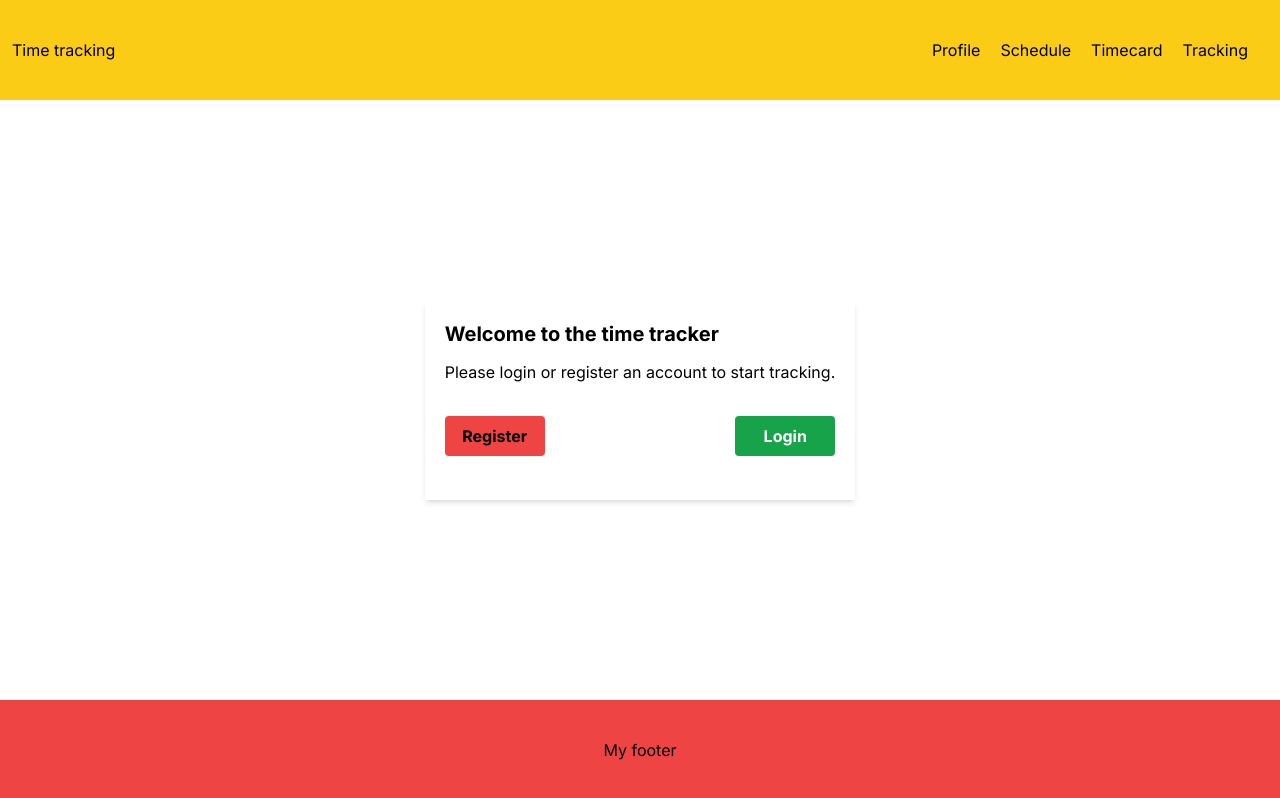
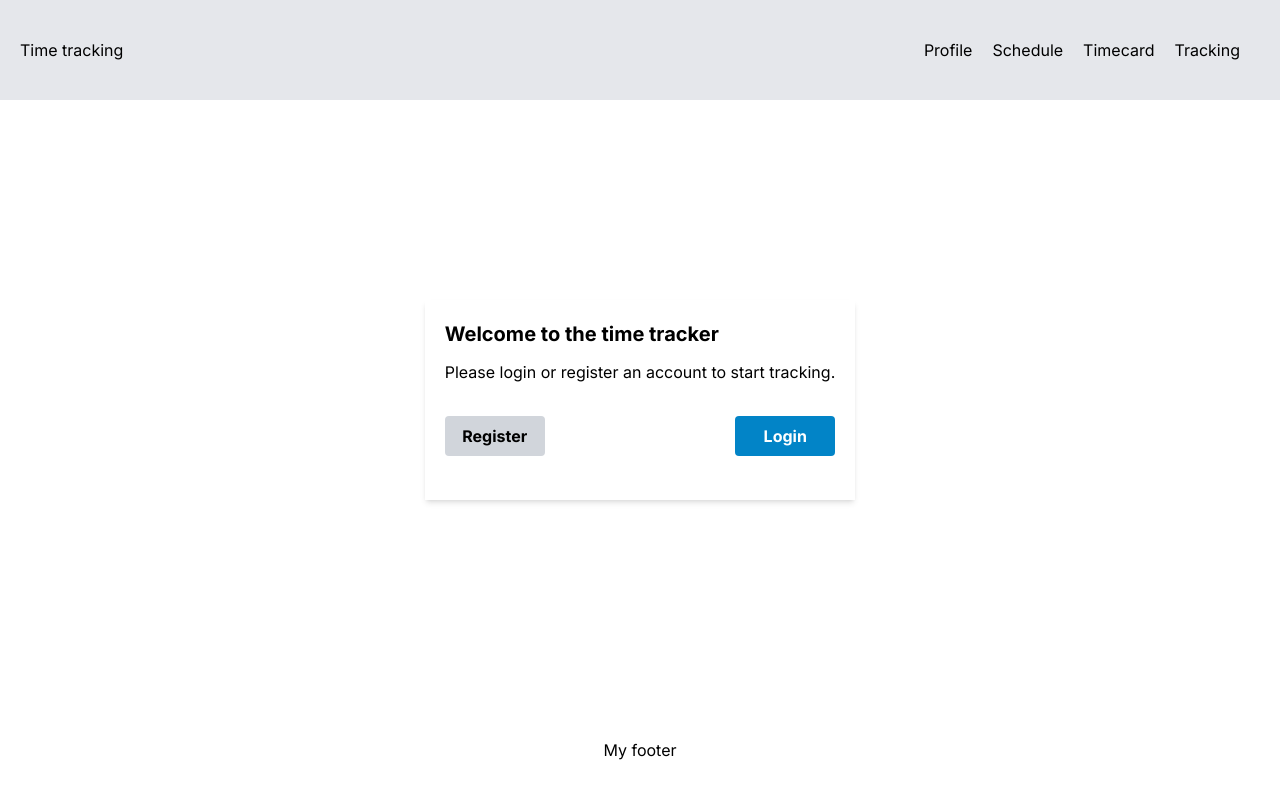
Before and after one commit to RandomDuck/time-tracking, a Next.js app: page / in a window 1280 px wide. Built offline with nearby package versions, Linux system fonts and the light colour scheme.

Commit message:
update some css

```diff
--- a/app/globals.css
+++ b/app/globals.css
@@ -6,27 +6,35 @@
   @apply flex flex-col justify-center items-center
 }
 
+.hover{
+  @apply  hover:bg-gray-500 hover:text-white transition ease-in-out;
+}
+
 main{
   @apply min-h-[calc(100vh-200px)] relative centered-items
 }
 
+header{
+  @apply flex justify-between items-center h-[100px] p-5 bg-gray-200
+}
+
 footer{
-  @apply centered-items h-[100px] absolute bg-red-500 w-full
+  @apply centered-items h-[100px] absolute w-full
 }
 
 .day{
-  @apply h-[100px] w-[100px] border-solid bg-red-100 border-black
+  @apply h-[100px] w-[100px] border-solid bg-gray-300 border-black hover centered-items;
 }
 
 .button-common {
   @apply font-bold py-2 px-4 rounded w-[100px] centered-items
 }
 .primary {
-  @apply text-white border-solid border-white bg-green-600 button-common;
+  @apply text-white border-solid border-white bg-sky-600 button-common;
 }
 
 .secondary {
-  @apply bg-red-500 text-black button-common;
+  @apply bg-gray-300 text-black button-common;
 }
 
 .ghost {
--- a/app/user/schedule/[day]/page.tsx
+++ b/app/user/schedule/[day]/page.tsx
@@ -1,25 +1,27 @@
 'use client';
 
+import DayHours from '@/assets/components/utility/DayHours';
 import { Actions } from '@/assets/constants/enums';
 import { ReportContext } from '@/assets/contexts/ReportContext';
 import Link from 'next/link';
 import React, { FormEvent, useContext, useState } from 'react';
 
 const Day = ({ params }: { params: { day: number } }) => {
-  const { report, dispatch } = useContext(ReportContext);
+  const { dispatch } = useContext(ReportContext);
   const [input, setInput] = useState(0);
   const handleSubmit = (e: FormEvent) => {
     e.preventDefault();
-    dispatch({ type: Actions.REPORT_DAY, payload: JSON.stringify({ dayIndex: params.day, hours: input})  });
+    dispatch({
+      type: Actions.REPORT_DAY,
+      payload: JSON.stringify({ dayIndex: params.day, hours: input }),
+    });
     setInput(0);
   };
-
-  console.log(report);
-
 
   return (
     <div>
       <h2>This is day: {params.day}</h2>
+      <DayHours dayIndex={params.day} />
       <form onSubmit={handleSubmit}>
         <label htmlFor='hours'>Worked hours:</label>
         <input
--- a/assets/components/utility/CurrentMonth.tsx
+++ b/assets/components/utility/CurrentMonth.tsx
@@ -1,3 +1,5 @@
+'use client'
+
 import { Month } from '@/assets/models/Month'
 import Link from 'next/link'
 import React from 'react'
--- /dev/null
+++ b/assets/components/utility/DayHours.tsx
@@ -0,0 +1,19 @@
+import { ReportContext } from '@/assets/contexts/ReportContext';
+import React, { useContext } from 'react';
+
+interface Props {
+  dayIndex: number;
+}
+
+const DayHours = ({ dayIndex }: Props) => {
+  const { report } = useContext(ReportContext);
+  const currentDay = report.days.find((day) => day.dayIndex === dayIndex);
+
+  return (
+    <div>
+      {currentDay && <h2>Current reported hours: {currentDay?.hours}</h2>}
+    </div>
+  );
+};
+
+export default DayHours;
--- a/assets/components/utility/Header.tsx
+++ b/assets/components/utility/Header.tsx
@@ -8,7 +8,7 @@ const Header = () => {
   const [route] = useState(USER_ROUTES);
 
   return (
-    <header className='flex justify-between p-3 bg-yellow-400 h-[100px] items-center'>
+    <header>
       <h1>Time tracking</h1>
       <Navigation routes={route} />
     </header>
--- a/assets/components/utility/MonthHours.tsx
+++ b/assets/components/utility/MonthHours.tsx
@@ -1,4 +1,4 @@
-'use client'
+'use client';
 
 import { ReportContext } from '@/assets/contexts/ReportContext';
 import React, { useContext } from 'react';
```
